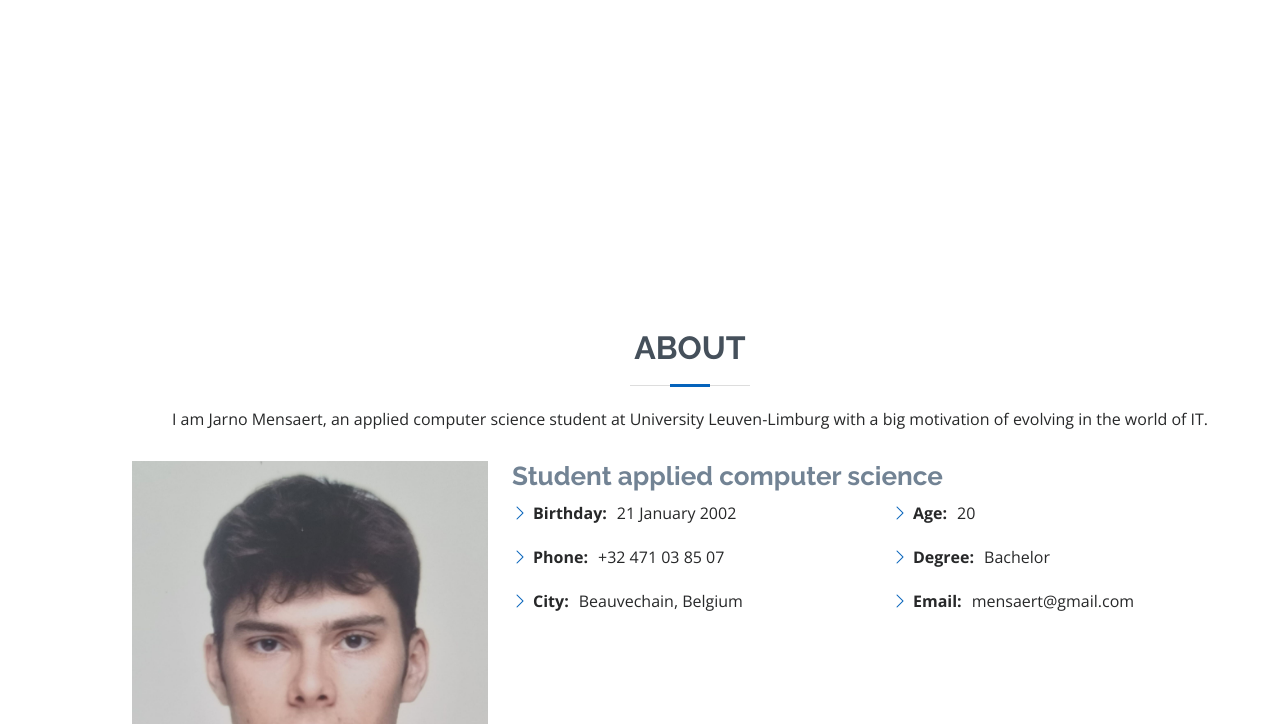
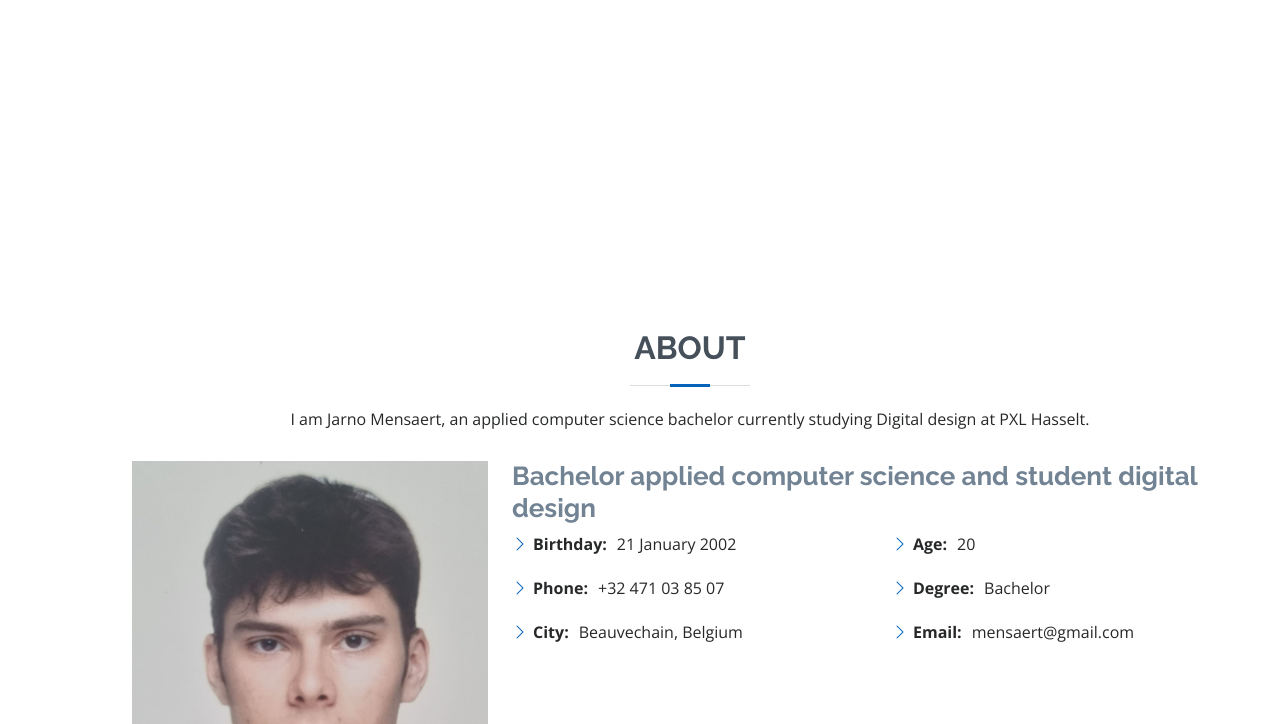
Before and after one commit to JarnoMensaert/JarnoMensaert.github.io, a plain HTML site: page index.html in a window 1280 px wide. Shown: the part 531-1255 px from the top of the page. Drawn offline with nearby package versions, Linux system fonts and the light colour scheme.

Commit message:
About me update

```diff
--- a/index.html
+++ b/index.html
@@ -58,7 +58,7 @@
   <section id="hero" class="d-flex flex-column justify-content-center">
     <div class="container" data-aos="zoom-in" data-aos-delay="100">
       <h1>Jarno Mensaert</h1>
-      <p>I'm <span class="typed" data-typed-items="Software Engineer, Student, Cyclist"></span></p>
+      <p>I'm <span class="typed" data-typed-items="Software Engineer, Digital designer, Student, Cyclist"></span></p>
       <div class="social-links">
         <a href="https://www.linkedin.com/in/jarno-mensaert-9b78b0232/" class="linkedin"><i class="bx bxl-linkedin"></i><br>LinkedIn</a>
         <a href="https://drive.google.com/file/d/16BIecerYfCmpeFZ_CXdiJTGAdeL0TBgr/view?usp=sharing" class="fileBlank"><i class="bx bx-file-blank"></i><br>SWOT analysis</a>
@@ -75,7 +75,7 @@
 
         <div class="section-title">
           <h2>About</h2>
-          <p>I am Jarno Mensaert, an applied computer science student at University Leuven-Limburg with a big motivation of evolving in the world of IT.</p>
+          <p>I am Jarno Mensaert, an applied computer science bachelor currently studying Digital design at PXL Hasselt.</p>
         </div>
 
         <div class="row">
@@ -83,7 +83,7 @@
             <img src="assets/img/profile.jpg" class="img-fluid" alt="">
           </div>
           <div class="col-lg-8 pt-4 pt-lg-0 content">
-            <h3>Student applied computer science</h3>
+            <h3>Bachelor applied computer science and student digital design</h3>
             <div class="row">
               <div class="col-lg-6">
                 <ul>
```
